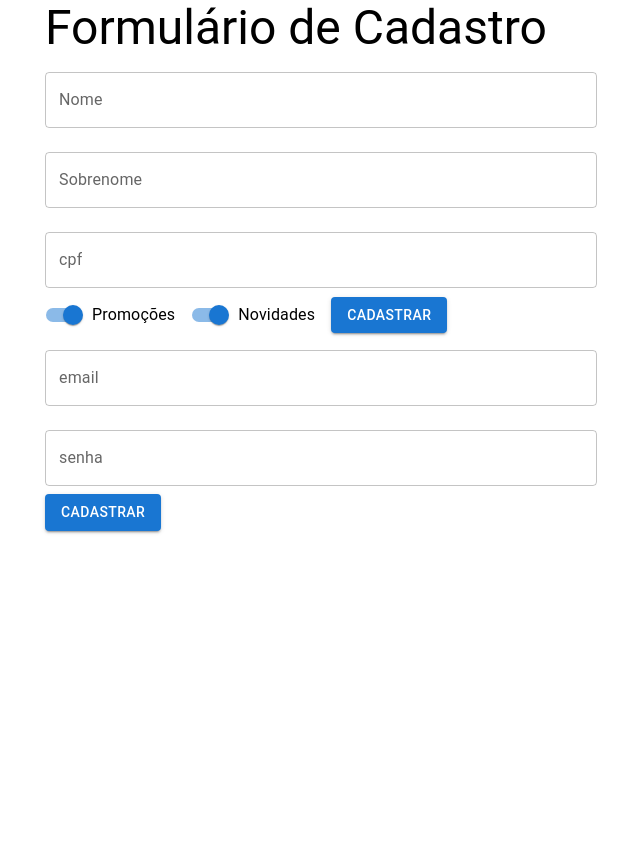
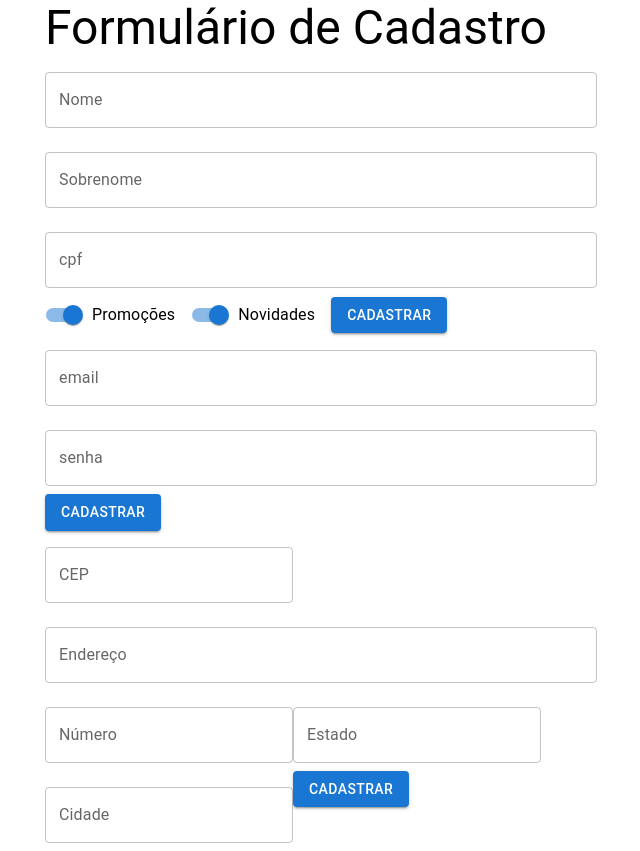
Before and after one commit to matheustakasaki/react-function-components, a React (Create React App) app in the folder material-form/: page / in a window 1280 px wide. Shown: the whole page, without its empty margins (319-959 px from the left). Before the commit the page ends 800 px from the top, so only its background shows below. Built offline with nearby package versions, Linux system fonts and the light colour scheme.

Commit message:
ADicionando campos de localização no formulário

```diff
--- /dev/null
+++ b/material-form/src/components/FormularioCadastro/DadosEntrega.jsx
@@ -0,0 +1,24 @@
+import { Container, TextField, Button } from '@mui/material';
+import React from 'react';
+
+function DadosEntrega() {
+    return (
+        <>
+
+            <Container component="article" maxWidth="sm">
+
+                <form>
+                    <TextField id="cep" label="CEP" type="number" variant="outlined" margin="normal" />
+                    <TextField id="endereco" label="Endereço" type="text" variant="outlined" fullWidth margin="normal" />
+                    <TextField id="numero" label="Número" type="number" variant="outlined" margin="normal" />
+                    <TextField id="estado" label="Estado" type="text" variant="outlined" margin="normal" />
+                    <TextField id="cidade" label="Cidade" type="text" variant="outlined" margin="normal" />
+                    <Button type="submit" variant="contained" color="primary"> Cadastrar </Button>
+                </form>
+
+            </Container>
+        </>
+    )
+}
+
+export default DadosEntrega
--- a/material-form/src/components/FormularioCadastro/FormularioCadastro.jsx
+++ b/material-form/src/components/FormularioCadastro/FormularioCadastro.jsx
@@ -1,4 +1,5 @@
 import React from 'react';
+import DadosEntrega from './DadosEntrega';
 import DadosPessoais from './DadosPessoais';
 import DadosUsuario from './DadosUsuario';
 
@@ -10,6 +11,7 @@ function FormularioCadastro({ aoEnviar, validarCpf }) {
 
             <DadosUsuario />
 
+            <DadosEntrega />
         </>
     );
 }
```
